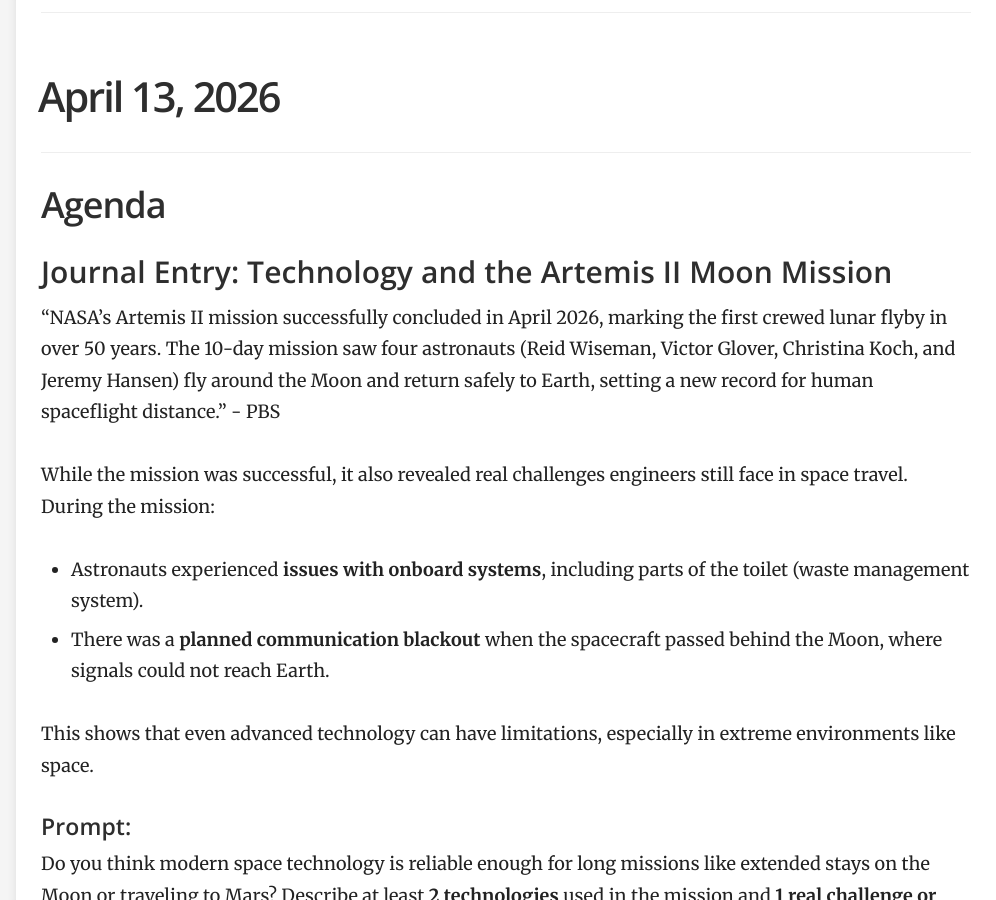
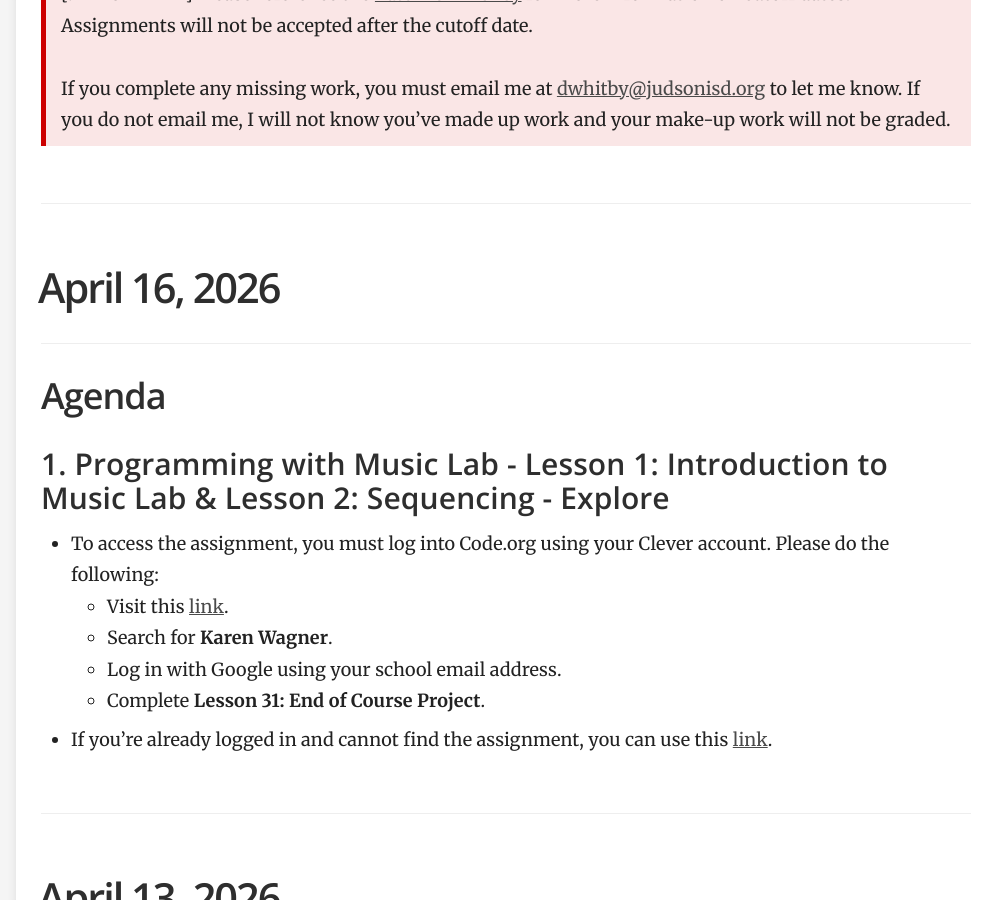
Before and after one commit to mswhitby/classroom, a Jekyll site: the page built from _docs/classes/7th.md, in a window 1280 px wide and 900 px high, scrolled down 1331 px. Shown: the whole window, without its empty margins (284-1280 px from the left). Built offline with Jekyll 4.4.1, drawn with Linux system fonts in a browser that asks for light colours; some of the changed text lies outside the part shown.

Commit message:
Updated lessons

```diff
--- a/_docs/classes/7th.md
+++ b/_docs/classes/7th.md
@@ -17,8 +17,22 @@ order: 6
 
   <tr>
     <td align="left">April 13, 2026</td>
-    <td align="left">April 20, 2026</td>
-    <td align="left"><a href="https://github.com/mswhitby/classroom/blob/main/_docs/classes/1st.md#april-13-2026">Journal: Technology and the Artemis II Moon Mission</a></td>
+    <td align="left">April 23, 2026</td>
+    <td align="left"><a href="https://github.com/mswhitby/classroom/blob/main/_docs/classes/7th.md#april-13-2026">Journal: Technology and the Artemis II Moon Mission</a></td>
+    <td align="left">Daily</td>
+  </tr>
+
+  <tr>
+    <td align="left">April 16, 2026</td>
+    <td align="left">April 23, 2026</td>
+    <td align="left"><a href="https://github.com/mswhitby/classroom/blob/main/_docs/classes/7th.md#april-16-2026"> Programming with Music Lab - Lesson 1: Introduction to Music Lab</a></td>
+    <td align="left">Daily</td>
+  </tr>
+
+  <tr>
+    <td align="left">April 16, 2026</td>
+    <td align="left">April 23, 2026</td>
+    <td align="left"><a href="https://github.com/mswhitby/classroom/blob/main/_docs/classes/7th.md#april-16-2026"> Programming with Music Lab - Lesson 2: Sequencing - Explore</a></td>
     <td align="left">Daily</td>
   </tr>
 
@@ -105,6 +119,21 @@ order: 6
 
 ****
 
+# April 16, 2026
+
+## Agenda
+
+### 1. Programming with Music Lab - Lesson 1: Introduction to Music Lab & Lesson 2: Sequencing - Explore
+- To access the assignment, you must log into Code.org using your Clever account. Please do the following:
+    - Visit this [link](https://clever.com/oauth/district-picker?client_id=2f27405716644a951b23&redirect_uri=https%3A%2F%2Fstudio.code.org%2Fusers%2Fauth%2Fclever%2Fcallback&response_type=code&state=ede33ff61289cf32708a0f54079cdd23e31d0b0a02b0e0e8).
+    - Search for **Karen Wagner**.
+    - Log in with Google using your school email address.
+    - Complete **Lesson 31: End of Course Project**.
+
+- If you're already logged in and cannot find the assignment, you can use this [link](https://studio.code.org/courses/programming-with-music-lab-2025/units/1/lessons/1/levels/1).
+
+----
+
 # April 13, 2026
 
 ## Agenda
```
Also changed, not shown: _docs/classes/3rd.md (+30 -1 lines).
